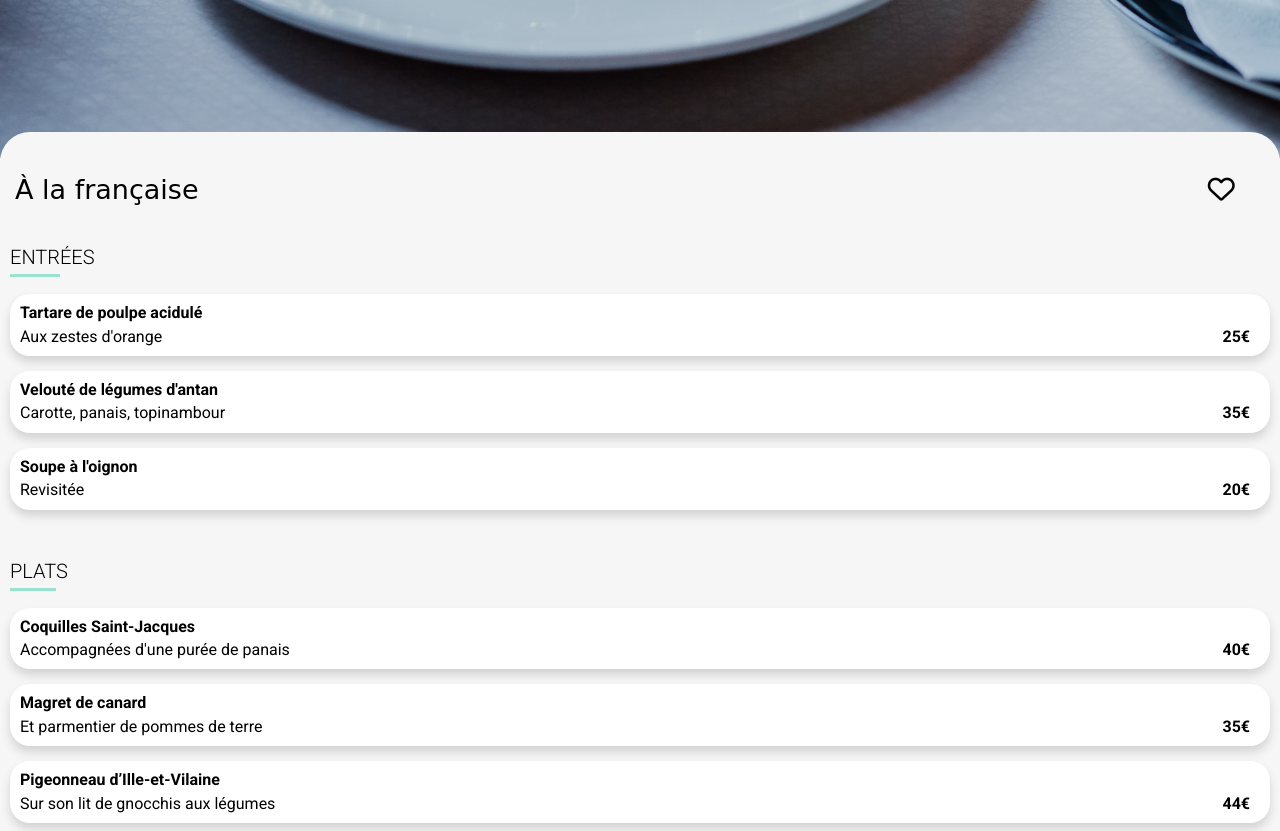
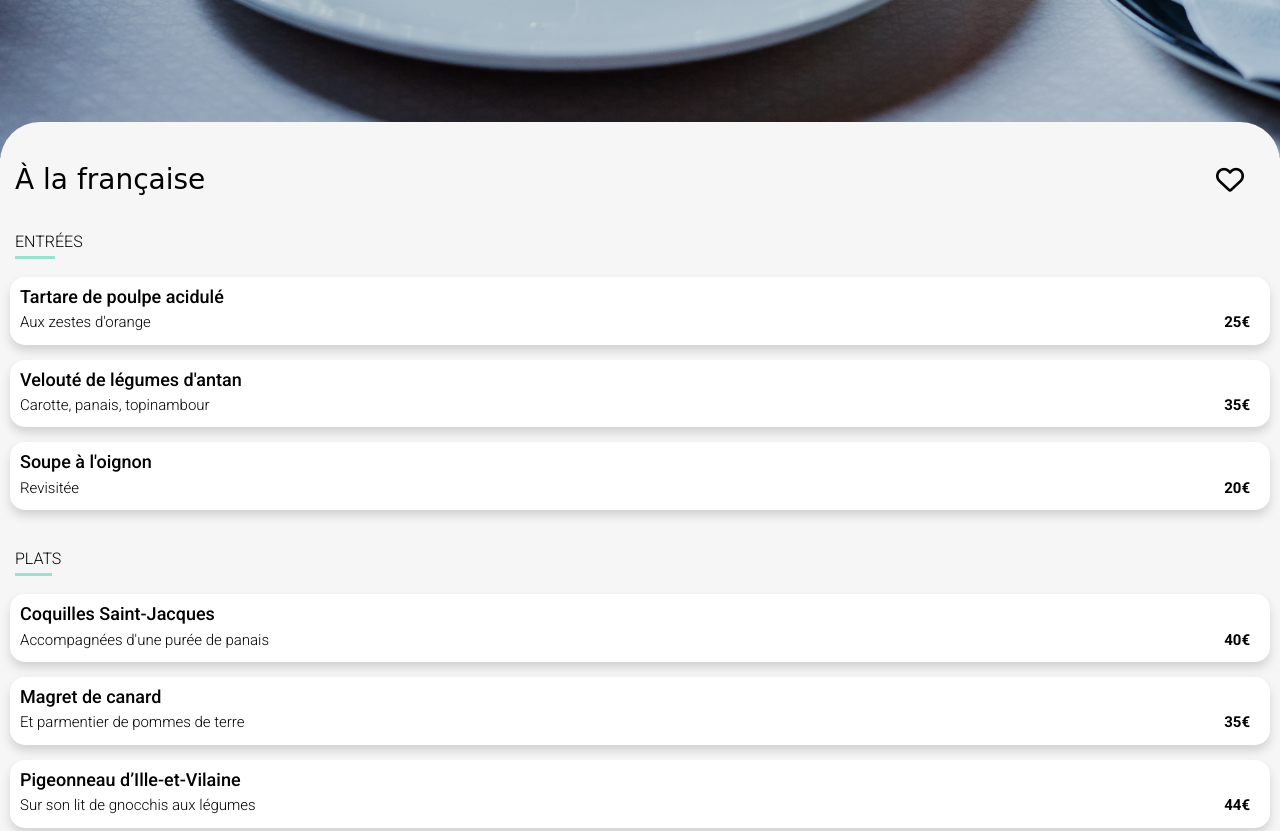
Before and after one commit to roy-raphael/DW_P3-Ohmyfood, a website: page menus/menu-3.html in a window 1280 px wide. Shown: the part 760-1591 px from the top of the page. Drawn offline with Linux system fonts and the light colour scheme; a web font is replaced by a local one.

Commit message:
feat(menu) : update font sizes and margins-paddings of the page to respect the specs

```diff
--- a/sass/components/_menu-item.scss
+++ b/sass/components/_menu-item.scss
@@ -4,7 +4,7 @@
     overflow: hidden;
     cursor: pointer;
     background-color: $background-color-base;
-    border-radius: 20px;
+    border-radius: 15px;
     box-shadow: 0px 6px 10px $box-shadow-color;
 
     &:hover > .menu-item__check {
@@ -26,11 +26,15 @@
 
 .menu-item__name {
     margin: 0;
-    padding-bottom: 5px;
+    padding-bottom: 7px;
+
+    font-size: 18px;
+    font-weight: 500;
 }
 
 .menu-item__infos {
     display: flex;
+    padding-bottom: 3px;
     flex-shrink: 1;
     justify-content: space-between;
 
@@ -43,12 +47,15 @@
 .menu-item__description {
     padding-right: 5px;
 
+    font-size: 15px;
+    font-weight: 300;
     overflow: hidden;
     text-overflow: ellipsis;
     white-space: nowrap;
 }
 
 .menu-item__price {
+    font-size: 15px;
     font-weight: 600;
 }
 
--- a/sass/layout/_menu.scss
+++ b/sass/layout/_menu.scss
@@ -9,20 +9,19 @@
 .menu__content {
     display: flex;
     padding: 30px $menu-side-padding 80px $menu-side-padding;
-    margin-top: -30px;
+    margin-top: -40px;
     position: relative;
     z-index: 2;
     flex-direction: column;
     align-items: center;
 
     background-color: alternative-background-color($background-color-base);
-    border-radius: 30px;
-
+    border-radius: 40px 40px 0 0;
 }
 
 .menu__title {
     display: flex;
-    padding: 0 15px 30px 5px;
+    padding: 0 5px 25px 5px;
     width: 100%;
     justify-content: space-between;
     align-items: center;
@@ -32,16 +31,17 @@
     margin: 0;
 
     @include logo-title-font-family;
-    font-size: 27px;
+    font-size: 28px;
     font-weight: 500;
 }
 
 .filling-like-button {
-    font-size: 27px;
+    font-size: 28px;
 }
 
 .menu__category {
     padding-bottom: 50px;
+    padding-bottom: 40px;
     width: 100%;
 
     @for $i from 1 through 3 {
@@ -55,9 +55,10 @@
 .menu__category-name {
     margin: 0;
     padding-bottom: 25px;
+    padding-left: 5px;
 
     text-transform: uppercase;
-    font-size: 20px;
+    font-size: 16px;
     font-weight: 300;
 
     & > span {
```
Also changed, not shown: css/style.css.
